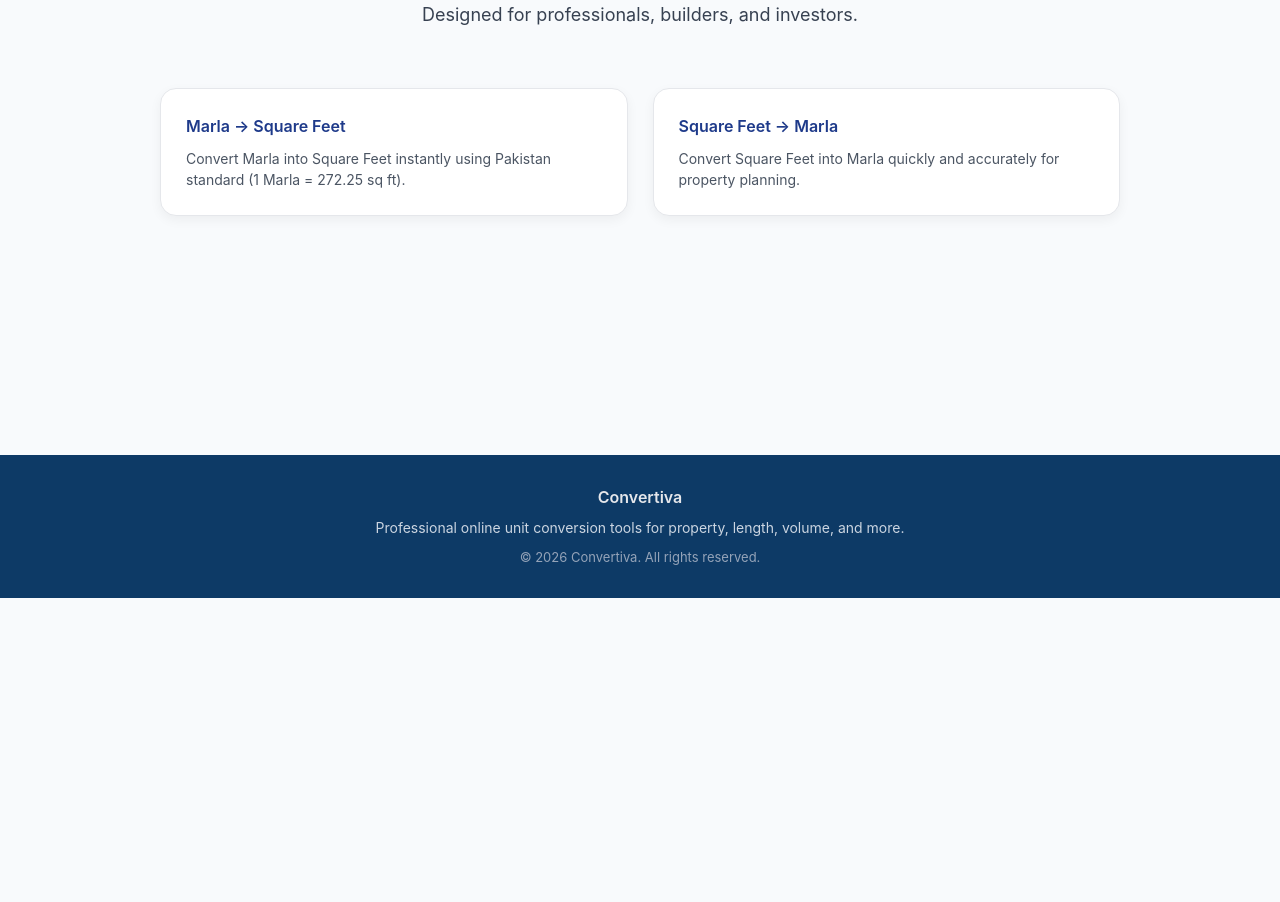
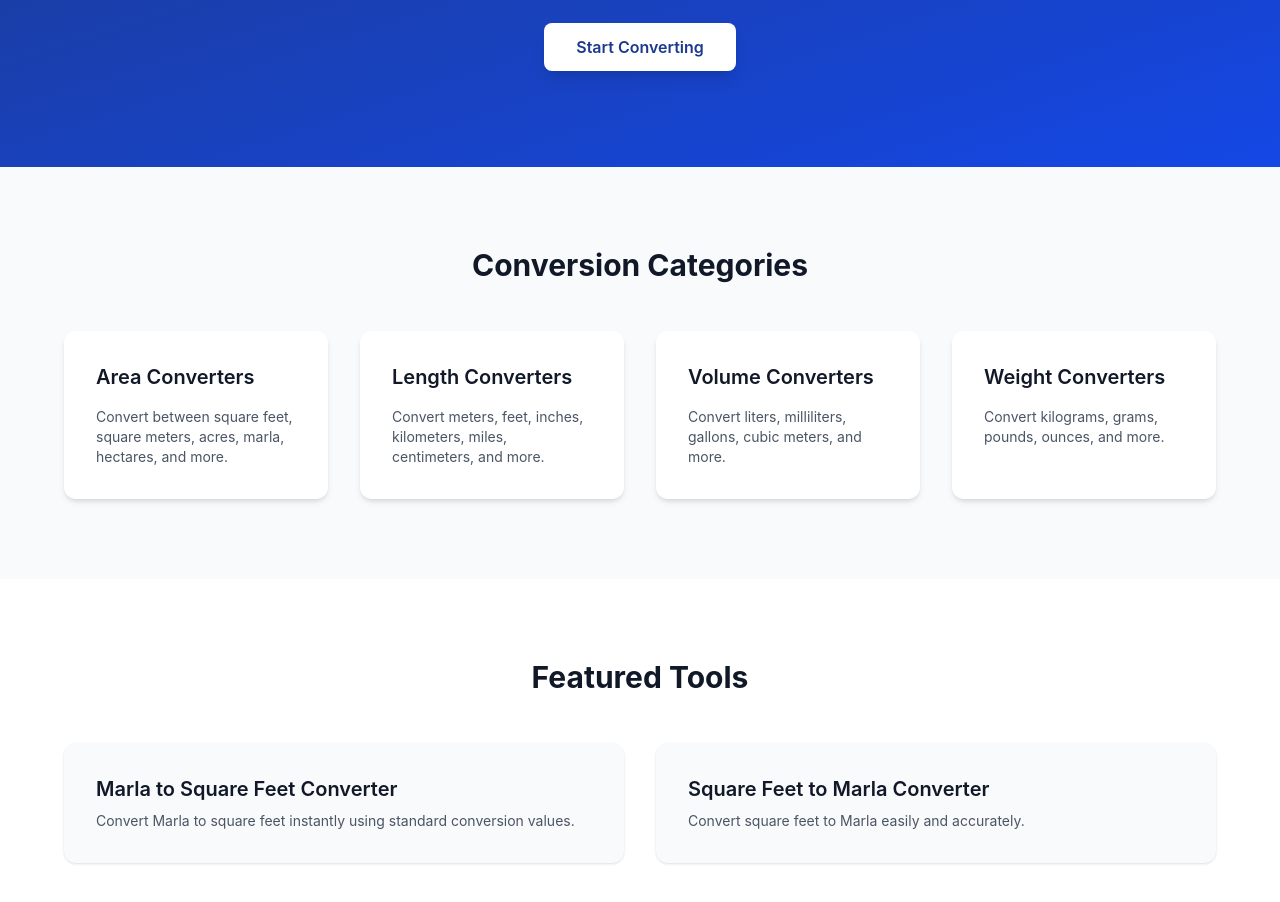
Before and after one commit to UnitTools/unit-tools, a Next.js app: page / in a window 1280 px wide. Shown: the part 330-1232 px from the top of the page. Before the commit the page ends 928 px from the top, so only its background shows below. Built offline with nearby package versions, Linux system fonts and the light colour scheme.

Commit message:
UPdated home page according to UI

```diff
--- a/app/page.tsx
+++ b/app/page.tsx
@@ -1,68 +1,157 @@
-import Link from "next/link"
+import Link from "next/link";
+
+export const metadata = {
+  title: "Convertiva – Free Online Unit Converter",
+  description:
+    "Convert units instantly with Convertiva. Free online conversion tools for area, length, volume, and more. Fast, accurate, and easy to use.",
+};
 
 export default function HomePage() {
   return (
-    <div style={{ maxWidth: "1000px", margin: "auto", padding: "60px 20px" }}>
+    <main className="bg-gray-50 min-h-screen">
 
-      {/* Hero Section */}
-      <section style={{ textAlign: "center", marginBottom: "60px" }}>
-        <h1 style={{ fontSize: "3rem", color: "#1E3A8A", fontWeight: "700", marginBottom: "15px" }}>
-          Convertiva – Professional Unit Converters
+      {/* HERO SECTION */}
+      <section className="bg-gradient-to-br from-blue-900 to-blue-700 text-white py-24 px-6">
+        <div className="max-w-5xl mx-auto text-center">
+          <h1 className="text-4xl md:text-5xl font-bold leading-tight mb-6">
+            Professional Online Unit Conversion Tools
           </h1>
-        <p style={{ fontSize: "18px", color: "#374151", maxWidth: "700px", margin: "auto" }}>
-          Convert property units, length, volume, and more quickly and accurately.
-          Designed for professionals, builders, and investors.
+
+          <p className="text-lg md:text-xl text-blue-100 mb-8">
+            Fast, accurate, and easy-to-use converters for area, length, volume,
+            and more. Built for students, engineers, real estate professionals,
+            and everyday users worldwide.
           </p>
+
+          <Link
+            href="/area"
+            className="inline-block bg-white text-blue-900 font-semibold px-8 py-3 rounded-lg shadow-lg hover:scale-105 hover:shadow-xl transition-all duration-300"
+          >
+            Start Converting
+          </Link>
+        </div>
       </section>
 
-      {/* Tools Grid */}
-      <section
-        style={{
-          display: "grid",
-          gridTemplateColumns: "repeat(auto-fit, minmax(280px, 1fr))",
-          gap: "25px",
-        }}
-      >
-        <Link href="/marla-to-square-feet" style={{ textDecoration: "none" }}>
-          <div
-            style={{
-              backgroundColor: "#fff",
-              padding: "25px",
-              borderRadius: "16px",
-              border: "1px solid #E5E7EB",
-              boxShadow: "0 4px 12px rgba(0,0,0,0.05)",
-              transition: "transform 0.2s",
-            }}
-          >
-            <h2 style={{ color: "#1E3A8A", fontWeight: "600", marginBottom: "10px" }}>
-              Marla → Square Feet
+      {/* CATEGORY SECTION */}
+      <section className="py-20 px-6">
+        <div className="max-w-6xl mx-auto">
+
+          <h2 className="text-3xl font-bold text-center mb-12">
+            Conversion Categories
           </h2>
-            <p style={{ color: "#4B5563", fontSize: "14px" }}>
-              Convert Marla into Square Feet instantly using Pakistan standard (1 Marla = 272.25 sq ft).
+
+          <div className="grid md:grid-cols-4 gap-8">
+
+            {/* Area */}
+            <Link href="/area" className="group bg-white p-8 rounded-xl shadow-md hover:shadow-xl hover:-translate-y-2 transition-all duration-300">
+              <h3 className="text-xl font-semibold mb-4 group-hover:text-blue-700 transition-colors">
+                Area Converters
+              </h3>
+              <p className="text-gray-600 text-sm">
+                Convert between square feet, square meters, acres, marla,
+                hectares, and more.
               </p>
-          </div>
             </Link>
 
-        <Link href="/square-feet-to-marla" style={{ textDecoration: "none" }}>
-          <div
-            style={{
-              backgroundColor: "#fff",
-              padding: "25px",
-              borderRadius: "16px",
-              border: "1px solid #E5E7EB",
-              boxShadow: "0 4px 12px rgba(0,0,0,0.05)",
-              transition: "transform 0.2s",
-            }}
+            {/* Length */}
+            <Link href="/length" className="group bg-white p-8 rounded-xl shadow-md hover:shadow-xl hover:-translate-y-2 transition-all duration-300">
+              <h3 className="text-xl font-semibold mb-4 group-hover:text-blue-700 transition-colors">
+                Length Converters
+              </h3>
+              <p className="text-gray-600 text-sm">
+                Convert meters, feet, inches, kilometers, miles, centimeters,
+                and more.
+              </p>
+            </Link>
+
+            {/* Volume */}
+            <Link href="/volume" className="group bg-white p-8 rounded-xl shadow-md hover:shadow-xl hover:-translate-y-2 transition-all duration-300">
+              <h3 className="text-xl font-semibold mb-4 group-hover:text-blue-700 transition-colors">
+                Volume Converters
+              </h3>
+              <p className="text-gray-600 text-sm">
+                Convert liters, milliliters, gallons, cubic meters, and more.
+              </p>
+            </Link>
+
+            {/* Weight */}
+            <Link href="/weight" className="group bg-white p-8 rounded-xl shadow-md hover:shadow-xl hover:-translate-y-2 transition-all duration-300">
+              <h3 className="text-xl font-semibold mb-4 group-hover:text-blue-700 transition-colors">
+                Weight Converters
+              </h3>
+              <p className="text-gray-600 text-sm">
+                Convert kilograms, grams, pounds, ounces, and more.
+              </p>
+            </Link>
+
+          </div>
+        </div>
+      </section>
+
+      {/* FEATURED TOOLS */}
+      <section className="bg-white py-20 px-6">
+        <div className="max-w-6xl mx-auto">
+
+          <h2 className="text-3xl font-bold text-center mb-12">
+            Featured Tools
+          </h2>
+
+          <div className="grid md:grid-cols-2 gap-8">
+
+            <Link
+              href="/marla-to-square-feet"
+              className="bg-gray-50 p-8 rounded-xl shadow hover:shadow-lg hover:-translate-y-1 transition-all duration-300"
             >
-            <h2 style={{ color: "#1E3A8A", fontWeight: "600", marginBottom: "10px" }}>
-              Square Feet → Marla
+              <h3 className="text-xl font-semibold mb-2">
+                Marla to Square Feet Converter
+              </h3>
+              <p className="text-gray-600 text-sm">
+                Convert Marla to square feet instantly using standard
+                conversion values.
+              </p>
+            </Link>
+
+            <Link
+              href="/square-feet-to-marla"
+              className="bg-gray-50 p-8 rounded-xl shadow hover:shadow-lg hover:-translate-y-1 transition-all duration-300"
+            >
+              <h3 className="text-xl font-semibold mb-2">
+                Square Feet to Marla Converter
+              </h3>
+              <p className="text-gray-600 text-sm">
+                Convert square feet to Marla easily and accurately.
+              </p>
+            </Link>
+
+          </div>
+        </div>
+      </section>
+
+      {/* SEO CONTENT SECTION */}
+      <section className="py-20 px-6">
+        <div className="max-w-4xl mx-auto text-gray-700 leading-relaxed">
+
+          <h2 className="text-2xl font-bold mb-6">
+            Why Choose Convertiva?
           </h2>
-            <p style={{ color: "#4B5563", fontSize: "14px" }}>
-              Convert Square Feet into Marla quickly and accurately for property planning.
+
+          <p className="mb-4">
+            Convertiva is a professional online unit conversion platform designed
+            to provide fast, accurate, and reliable calculations. Whether you are
+            working in real estate, engineering, academics, construction, or
+            everyday measurements, our tools ensure precision and simplicity.
           </p>
+
+          <p>
+            Our mission is to build a universal conversion system that supports
+            global measurement standards while remaining intuitive and easy to
+            use. With continuous expansion across multiple categories, Convertiva
+            aims to become a trusted resource for users worldwide.
+          </p>
+
         </div>
-        </Link>
       </section>
-    </div>
-  )
+
+    </main>
+  );
 }
```
Lines whose indentation alone changed are shown as unchanged.
